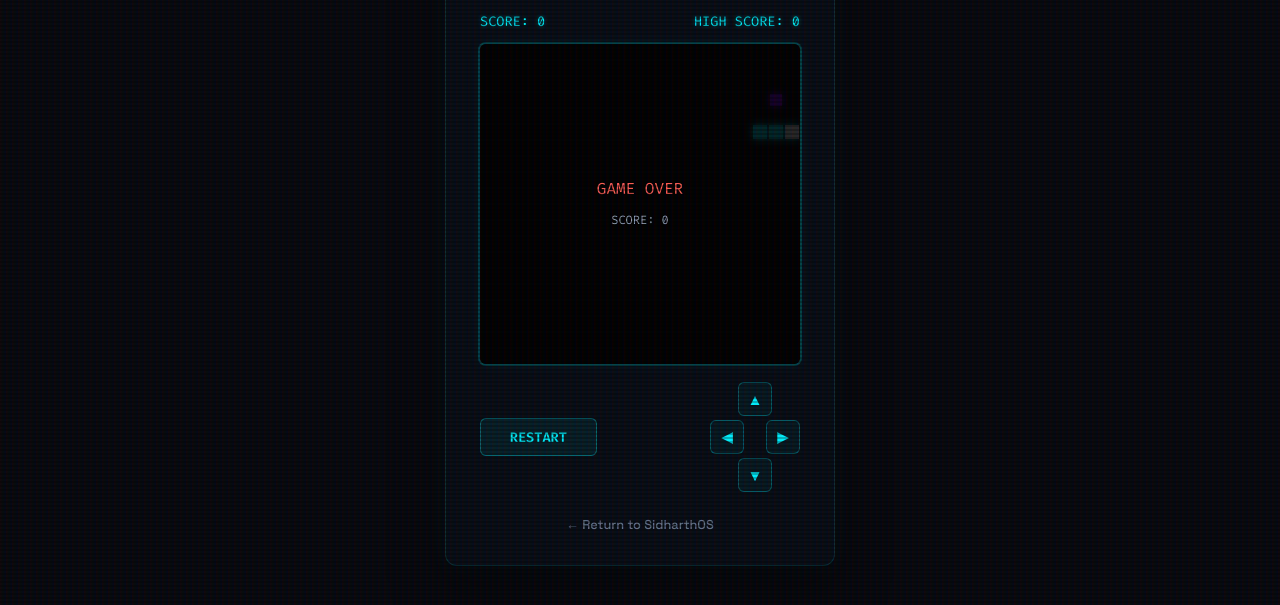
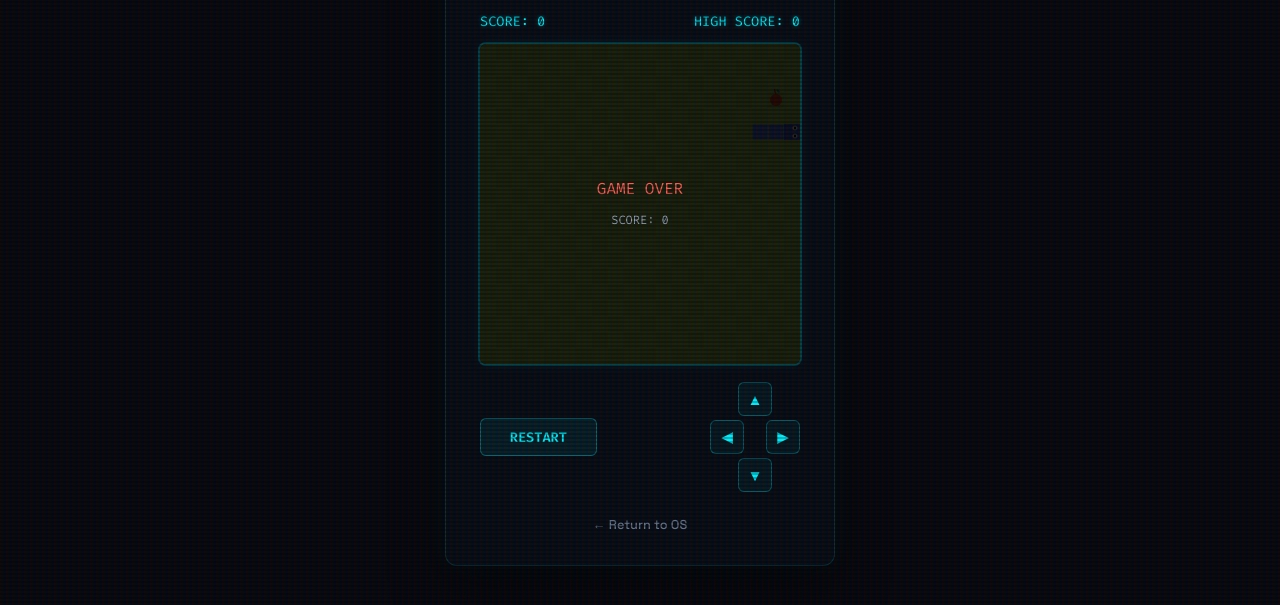
Before and after one commit to UG-SIDHARTH/portfolio, a website: page snake.html in a window 1280 px wide. Both pictures are taken after a click on the button "START". Shown: the part 153-758 px from the top of the page. Drawn offline with Linux system fonts and the light colour scheme.

Commit message:
refactor: rebrand application to OS and update snake game visual style

```diff
--- a/server.js
+++ b/server.js
@@ -71,6 +71,6 @@ app.get('*', (req, res) => {
 
 // Start Server
 app.listen(PORT, () => {
-    console.log(`SidharthOS backend running on port ${PORT}`);
+    console.log(`OS backend running on port ${PORT}`);
     console.log(`Servicing files at http://localhost:${PORT}`);
 });
--- a/snake.html
+++ b/snake.html
@@ -186,7 +186,7 @@
             </div>
         </div>
 
-        <a href="/" class="back-link">&larr; Return to SidharthOS</a>
+        <a href="/" class="back-link">&larr; Return to OS</a>
     </div>
 
     <script>
@@ -265,37 +265,74 @@
                 snake.pop();
             }
 
-            snakeCtx.fillStyle = '#05070a';
-            snakeCtx.fillRect(0, 0, snakeCanvas.width, snakeCanvas.height);
-
-            // Draw grids
-            snakeCtx.strokeStyle = 'rgba(0, 242, 254, 0.04)';
-            for (let i = 0; i < snakeCanvas.width; i += gridSize) {
-                snakeCtx.beginPath();
-                snakeCtx.moveTo(i, 0);
-                snakeCtx.lineTo(i, snakeCanvas.height);
-                snakeCtx.stroke();
-                snakeCtx.beginPath();
-                snakeCtx.moveTo(0, i);
-                snakeCtx.lineTo(snakeCanvas.width, i);
-                snakeCtx.stroke();
+            // Draw green checkered board
+            for (let row = 0; row < snakeCanvas.height / gridSize; row++) {
+                for (let col = 0; col < snakeCanvas.width / gridSize; col++) {
+                    const isEven = (col + row) % 2 === 0;
+                    snakeCtx.fillStyle = isEven ? '#aad751' : '#a2d149';
+                    snakeCtx.fillRect(col * gridSize, row * gridSize, gridSize, gridSize);
+                }
             }
 
-            // Draw Food
-            snakeCtx.shadowBlur = 8;
-            snakeCtx.shadowColor = '#7f00ff';
-            snakeCtx.fillStyle = '#7f00ff';
-            snakeCtx.fillRect(food.x + 2, food.y + 2, gridSize - 4, gridSize - 4);
+            // Draw Food (detailed Red Apple)
+            const centerX = food.x + gridSize / 2;
+            const centerY = food.y + gridSize / 2;
+            const appleRadius = 6;
 
-            // Draw Snake
-            snakeCtx.shadowBlur = 8;
-            snakeCtx.shadowColor = '#00f2fe';
+            snakeCtx.fillStyle = '#e83a14';
+            snakeCtx.beginPath();
+            snakeCtx.arc(centerX, centerY, appleRadius, 0, Math.PI * 2);
+            snakeCtx.fill();
+
+            snakeCtx.strokeStyle = '#8b4513';
+            snakeCtx.lineWidth = 1.5;
+            snakeCtx.beginPath();
+            snakeCtx.moveTo(centerX, centerY - appleRadius);
+            snakeCtx.quadraticCurveTo(centerX - 2, centerY - appleRadius - 4, centerX - 1, centerY - appleRadius - 5);
+            snakeCtx.stroke();
+
+            snakeCtx.fillStyle = '#2e8b57';
+            snakeCtx.beginPath();
+            snakeCtx.ellipse(centerX + 2, centerY - appleRadius - 3, 2, 1.2, Math.PI / 4, 0, Math.PI * 2);
+            snakeCtx.fill();
+
+            // Draw Snake (Classic blue with direction-aware eyes on the head)
             snake.forEach((part, idx) => {
-                snakeCtx.fillStyle = idx === 0 ? '#ffffff' : '#00f2fe';
-                snakeCtx.fillRect(part.x + 1, part.y + 1, gridSize - 2, gridSize - 2);
+                if (idx === 0) {
+                    snakeCtx.fillStyle = '#3f61d8';
+                    snakeCtx.fillRect(part.x, part.y, gridSize, gridSize);
+
+                    snakeCtx.fillStyle = '#ffffff';
+                    let eye1 = {}, eye2 = {};
+                    if (dx > 0) {
+                        eye1 = { x: part.x + 11, y: part.y + 4 };
+                        eye2 = { x: part.x + 11, y: part.y + 12 };
+                    } else if (dx < 0) {
+                        eye1 = { x: part.x + 5, y: part.y + 4 };
+                        eye2 = { x: part.x + 5, y: part.y + 12 };
+                    } else if (dy > 0) {
+                        eye1 = { x: part.x + 4, y: part.y + 11 };
+                        eye2 = { x: part.x + 12, y: part.y + 11 };
+                    } else {
+                        eye1 = { x: part.x + 4, y: part.y + 5 };
+                        eye2 = { x: part.x + 12, y: part.y + 5 };
+                    }
+
+                    snakeCtx.beginPath();
+                    snakeCtx.arc(eye1.x, eye1.y, 2.5, 0, Math.PI * 2);
+                    snakeCtx.arc(eye2.x, eye2.y, 2.5, 0, Math.PI * 2);
+                    snakeCtx.fill();
+
+                    snakeCtx.fillStyle = '#000000';
+                    snakeCtx.beginPath();
+                    snakeCtx.arc(eye1.x, eye1.y, 1.2, 0, Math.PI * 2);
+                    snakeCtx.arc(eye2.x, eye2.y, 1.2, 0, Math.PI * 2);
+                    snakeCtx.fill();
+                } else {
+                    snakeCtx.fillStyle = '#4e7cf6';
+                    snakeCtx.fillRect(part.x + 0.5, part.y + 0.5, gridSize - 1, gridSize - 1);
+                }
             });
-
-            snakeCtx.shadowBlur = 0;
         }
 
         function checkSelfCollision(head) {
```
Also changed, not shown: index.html (+9 -9 lines), script.js (+76 -38 lines).
